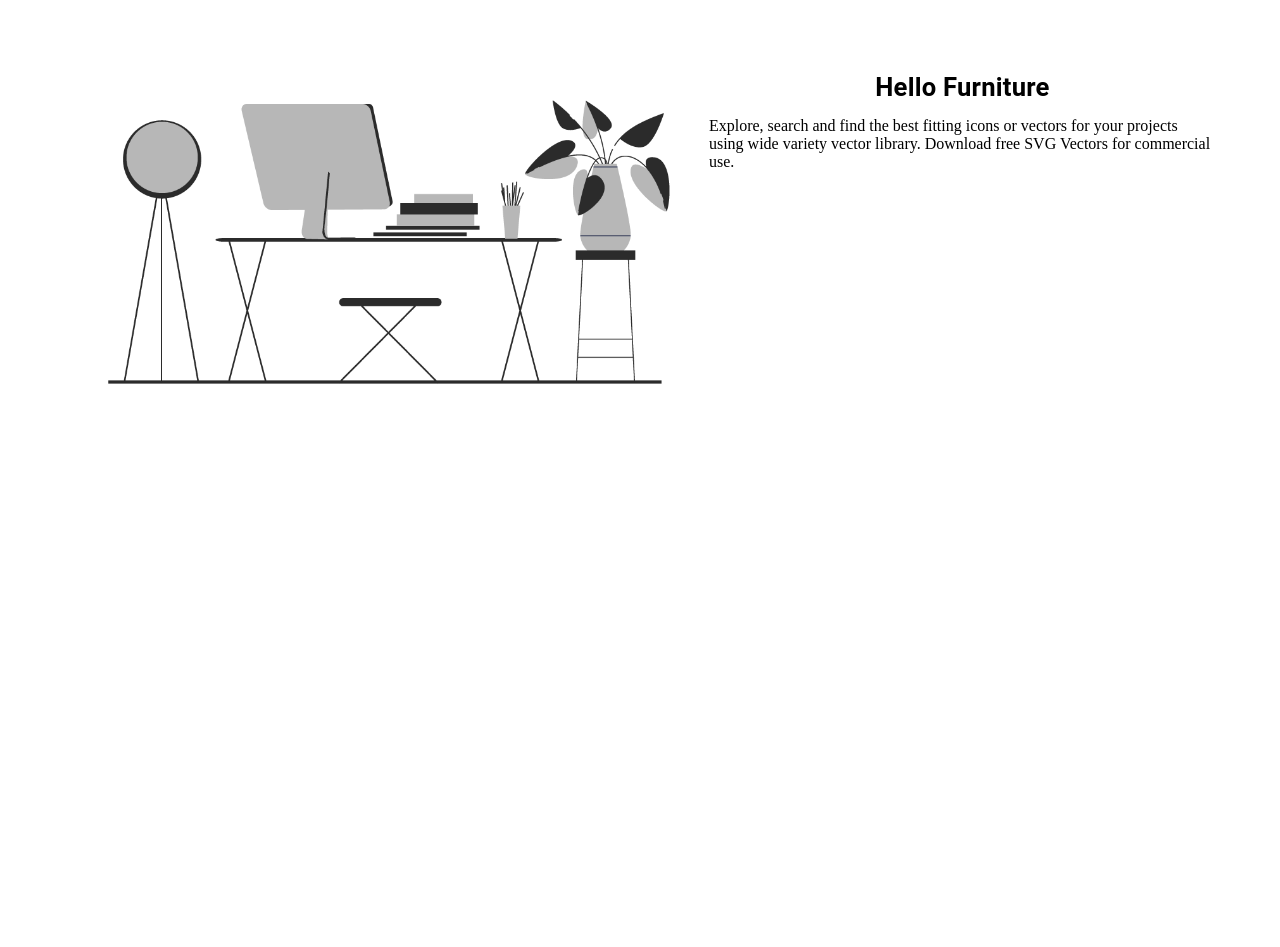
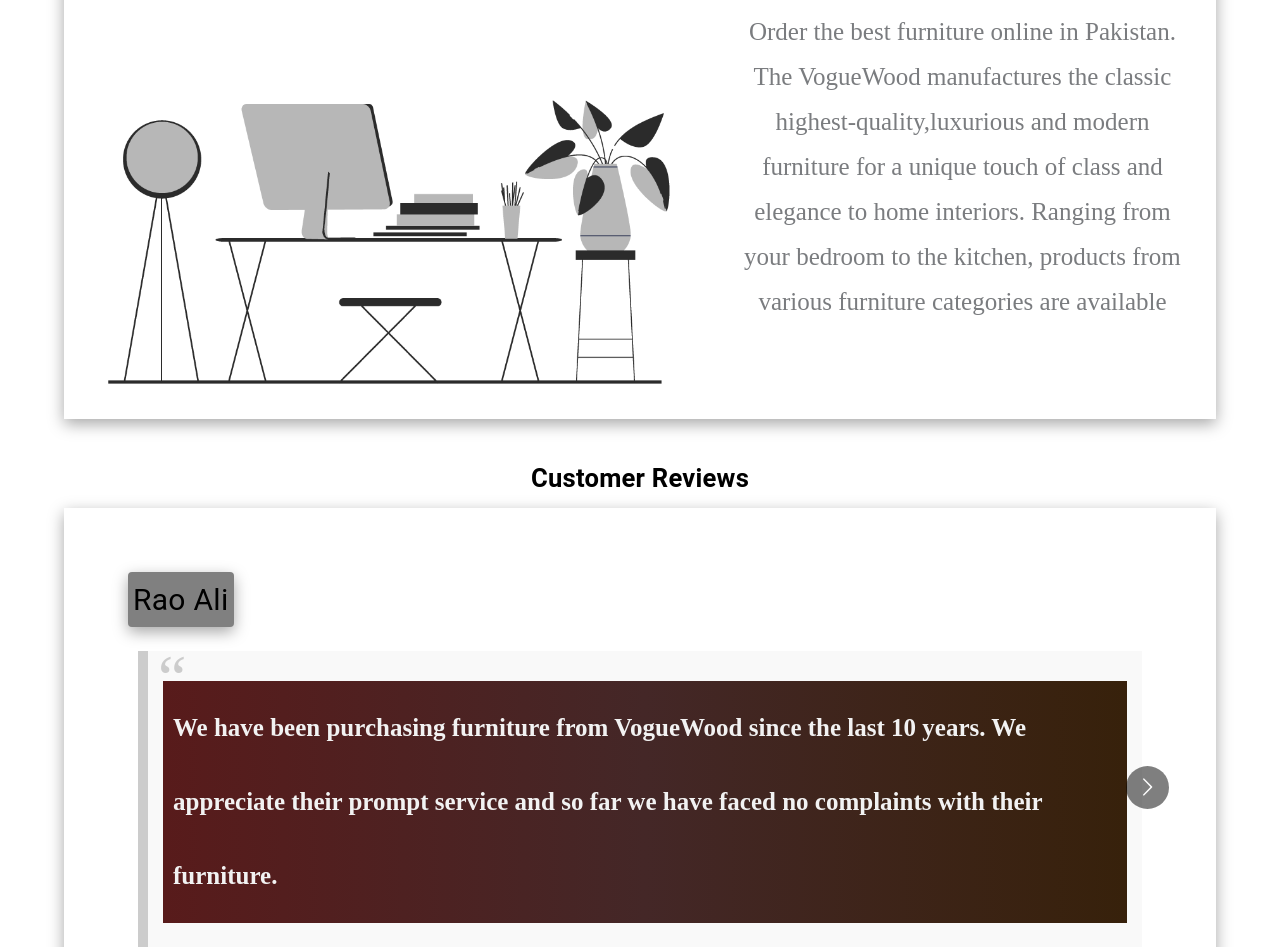
Before and after one commit to Suleman3015/abdulrehman-furniture, a React (Create React App) app: page / in a window 1280 px wide. Shown: the part 825-1772 px from the top of the page. Before the commit the page ends 1324 px from the top, so only its background shows below. Built offline with nearby package versions, Linux system fonts and the light colour scheme.

Commit message:
sections update

```diff
--- a/package.json
+++ b/package.json
@@ -10,6 +10,7 @@
     "@testing-library/jest-dom": "^5.16.5",
     "@testing-library/react": "^13.4.0",
     "@testing-library/user-event": "^13.5.0",
+    "aos": "^2.3.4",
     "hero-slider": "^3.0.5",
     "react": "^18.2.0",
     "react-dom": "^18.2.0",
--- a/src/App.js
+++ b/src/App.js
@@ -3,13 +3,17 @@
 import Layout from "./components/layout/layout"
 import Categories from "./components/categoriesGallery/categories"
 import Section from './components/section/section';
+import Feedback from './components/feedback/feedback';
 
 function App() {
+
   return (
     <Layout>
     <Hero/>
     <Categories />
     <Section/>
+    <Feedback/>
+
     </Layout>
 
   );
--- /dev/null
+++ b/src/components/feedback/feedback.css
@@ -0,0 +1,59 @@
+.feedbackMain{
+    width: 100%;
+    margin-top: 40px;
+
+}
+
+.feedbackSemiMain{
+    width: 90%;
+    margin: auto;
+    box-shadow: rgba(0, 0, 0, 0.35) 0px 5px 15px;
+}
+
+.feedback{
+    padding: 5vw;
+    display: flex;
+    flex-direction: column;
+    justify-content: space-between;
+
+}
+
+.feedbackTypo{
+    color: #f2f2f2;
+   background: linear-gradient(90deg, rgba(88,27,27,1) 0%, rgba(68,39,39,1) 50%, rgba(55,33,11,1) 100%);
+     font-size: 25px;
+     line-height: 74px;
+     font-weight: 700;
+      margin: 0 5px 24px;
+      float: left;
+      padding: 10px;
+      margin: 0 5px 24px;
+      font-family: 'Libre Baskerville', serif;
+}
+
+
+.quote{
+    background: #f9f9f9;
+  border-left: 10px solid #ccc;
+  margin: 1.5em 10px;
+  padding: 0.5em 10px;
+  quotes: "\201C""\201D""\2018""\2019";
+}
+
+.quote:before {
+    color: #ccc;
+    content: open-quote;
+    font-size: 4em;
+    line-height: 0.1em;
+    margin-right: 0.25em;
+    vertical-align: -0.4em;
+  }
+
+
+  @media only  screen and (max-width:800px){
+
+    .feedbackTypo{
+        font-size: 15px;
+        line-height: 40px;
+    }
+}
--- /dev/null
+++ b/src/components/feedback/feedback.js
@@ -0,0 +1,184 @@
+import React,{useEffect} from "react";
+import { Typography } from "@mui/material";
+import "./feedback.css";
+import Rating from "@mui/material/Rating";
+import Carousel from "react-multi-carousel";
+import "react-multi-carousel/lib/styles.css";
+import useMediaQuery from "@mui/material/useMediaQuery";
+import Aos from "aos";
+import "aos/dist/aos.css";
+
+function Feedback() {
+  const matches = useMediaQuery("(max-width:600px)");
+
+  useEffect(() => {
+    Aos.init({ duration: 2000 });
+  }, []);
+
+  const responsive = {
+    superLargeDesktop: {
+      // the naming can be any, depends on you.
+      breakpoint: { max: 4000, min: 3000 },
+      items: 1,
+    },
+    desktop: {
+      breakpoint: { max: 3000, min: 1024 },
+      items: 1,
+    },
+    tablet: {
+      breakpoint: { max: 1024, min: 464 },
+      items: 1,
+    },
+    mobile: {
+      breakpoint: { max: 464, min: 0 },
+      items: 1,
+    },
+  };
+  return (
+    <div  className="feedbackMain">
+      <Typography
+      data-aos="fade-up"
+      data-aos-duration="1000"
+        style={{
+          fontSize: matches === true ? "5vw" : "2vw",
+          // marginBottom:"10px",
+          fontWeight: "600",
+          margin: "auto auto 10px auto",
+          textAlign:"center"
+        }}
+        className="mainTypo"
+      >
+        Customer Reviews
+      </Typography>
+      <div className="feedbackSemiMain">
+        <Carousel responsive={responsive}>
+          <div data-aos="fade-left" className="feedback">
+            <Typography
+              style={{
+                fontSize: matches === true ? "20px" : "30px",
+                fontWeight: "normal",
+                lineHeight: "45px",
+                // textShadow: "0 1px 1px #fff",
+                // fontFamily: "Quicksand, sans-serif",
+                background:"gray",
+                width:"fit-content",
+                padding:"5px",
+                borderRadius:"4px",
+                boxShadow: "rgba(0, 0, 0, 0.35) 0px 5px 15px"
+              }}
+            >
+
+              Rao Ali
+            </Typography>
+            <blockquote
+              className="quote"
+              cite="https://www.huxley.net/bnw/four.html"
+            >
+              <p className="feedbackTypo">
+                We have been purchasing furniture from VogueWood since the last
+                10 years. We appreciate their prompt service and so far we have
+                faced no complaints with their furniture.
+              </p>
+            </blockquote>
+            <Rating name="read-only" value={5} readOnly />
+          </div>
+
+          <div className="feedback">
+            <Typography
+              style={{
+                fontSize: matches === true ? "20px" : "30px",
+                fontWeight: "normal",
+                lineHeight: "45px",
+                // textShadow: "0 1px 1px #fff",
+                // fontFamily: "Quicksand, sans-serif",
+                background:"gray",
+                width:"fit-content",
+                padding:"5px",
+                borderRadius:"4px",
+                boxShadow: "rgba(0, 0, 0, 0.35) 0px 5px 15px"
+              }}
+            >
+              {" "}
+              Suleman ahmed
+            </Typography>
+            <blockquote
+              className="quote"
+              cite="https://www.huxley.net/bnw/four.html"
+            >
+              <p className="feedbackTypo">
+                We have been purchasing furniture from VogueWood since the last
+                10 years. We appreciate their prompt service and so far we have
+                faced no complaints with their furniture.
+              </p>
+            </blockquote>
+            <Rating name="read-only" value={4} readOnly />
+          </div>
+
+          <div className="feedback">
+            <Typography
+              style={{
+                fontSize: matches === true ? "20px" : "30px",
+                fontWeight: "normal",
+                lineHeight: "45px",
+                // textShadow: "0 1px 1px #fff",
+                // fontFamily: "Quicksand, sans-serif",
+                background:"gray",
+                width:"fit-content",
+                padding:"5px",
+                borderRadius:"4px",
+                boxShadow: "rgba(0, 0, 0, 0.35) 0px 5px 15px"
+              }}
+            >
+              {" "}
+              Abdul Rehman
+            </Typography>
+            <blockquote
+              className="quote"
+              cite="https://www.huxley.net/bnw/four.html"
+            >
+              <p className="feedbackTypo">
+                We have been purchasing furniture from VogueWood since the last
+                10 years. We appreciate their prompt service and so far we have
+                faced no complaints with their furniture.
+              </p>
+            </blockquote>
+            <Rating name="read-only" value={4} readOnly />
+          </div>
+
+          <div className="feedback">
+            <Typography
+              style={{
+                fontSize: matches === true ? "20px" : "30px",
+                fontWeight: "normal",
+                lineHeight: "45px",
+                // textShadow: "0 1px 1px #fff",
+                // fontFamily: "Quicksand, sans-serif",
+                background:"gray",
+                width:"fit-content",
+                padding:"5px",
+                borderRadius:"4px",
+                boxShadow: "rgba(0, 0, 0, 0.35) 0px 5px 15px"
+              }}
+            >
+              {" "}
+              Waleed Fahmid
+            </Typography>
+            <blockquote
+              className="quote"
+              cite="https://www.huxley.net/bnw/four.html"
+            >
+              <p className="feedbackTypo">
+                We have been purchasing furniture from VogueWood since the last
+                10 years. We appreciate their prompt service and so far we have
+                faced no complaints with their furniture.
+              </p>
+            </blockquote>
+            <Rating name="read-only" value={5} readOnly />
+          </div>
+        </Carousel>
+      </div>
+    </div>
+  );
+}
+
+export default Feedback;
--- a/src/components/layout/layout.css
+++ b/src/components/layout/layout.css
@@ -11,6 +11,6 @@
 @media only  screen and (max-width:500px){
 
     .svg{
-        bottom: 8vw;
+        bottom: 10vw;
     }
 }
--- a/src/components/layout/layout.js
+++ b/src/components/layout/layout.js
@@ -4,15 +4,16 @@
 import "./layout.css"
 import useMediaQuery from '@mui/material/useMediaQuery';
 
+function Layout({children}) {
 
-function Layout({children}) {
+
   const matches = useMediaQuery('(max-width:500px)');
   return (
     <div>
         <Navbar/>
         {children}
         <div className='svg'>
-        <img style={{marginRight:"2vw"}} height={matches === true ? 40 : 80} src={Whatsapp} />
+        <img alt="vogue wood"  style={{marginRight: matches === true ? "3vw" :"1vw"}} height={matches === true ? 40 : 50} src={Whatsapp} />
         </div>
         {/* <Whatsapp/> */}
     </div>
--- a/src/components/section/section.css
+++ b/src/components/section/section.css
@@ -22,6 +22,7 @@
     align-items: center;
     margin: auto;
     width: 90%;
+    box-shadow: rgba(0, 0, 0, 0.35) 0px 5px 15px;
 }
 
 .typoSection{
@@ -29,16 +30,45 @@
     flex-direction: column;
     justify-content: center;
     width: 50%;
+    padding: 2vw;
+    text-align: center;
 }
 
-@media only  screen and (max-width:800px){
+.para{
+    color: #7a7c7f;
+    font-size: 25px;
+    font-family: "Libre Baskerville", serif;
+    line-height: 45px;
+    text-align: center;
+    text-shadow: 0 1px 1px #fff;
+    padding-top: 20px;
+}
+
+/* @media only  screen and (max-width:1100px){
+    .typoSection{
+        padding: 2vw;
+    }
+} */
+
+@media only  screen and (max-width:1000px){
 
     .semiMain{
         flex-direction: column;
     }
     .typoSection{
-        margin-top: 5vw;
+        margin-top: 0vw;
         text-align: center;
         width: 100%;
+        margin-bottom: 5vw;
+        padding: 3vw;
+    }
+    .para{
+        color: #7a7c7f;
+        font-size: 15px;
+        font-family: "Libre Baskerville", serif;
+        line-height: 30px;
+        text-align: center;
+        text-shadow: 0 1px 1px #fff;
+        padding-top: 20px;
     }
 }
--- a/src/components/section/section.js
+++ b/src/components/section/section.js
@@ -1,33 +1,52 @@
-import React from 'react'
-import Fur from "../../content/fur.png"
-import { Typography } from "@mui/material"
-import "./section.css"
-import useMediaQuery from '@mui/material/useMediaQuery';
+import React, { useEffect } from "react";
+import Fur from "../../content/fur.png";
+import { Typography } from "@mui/material";
+import "./section.css";
+import useMediaQuery from "@mui/material/useMediaQuery";
+import Aos from "aos";
+import "aos/dist/aos.css";
 
 function Section() {
-    const matches = useMediaQuery('(max-width:800px)');
+  const matches = useMediaQuery("(max-width:800px)");
+  useEffect(() => {
+    Aos.init({ duration: 3000 });
+  }, []);
   return (
-    <div style={{
-    }} className='mainSection'>
-        <div className='semiMain'>
-            <img height={matches === true ? 300 : 600} src={Fur}/>
-            <div className='typoSection'>
+    <div data-aos="zoom-in-up" style={{}} className="mainSection">
+      <div className="semiMain">
+        <img
+          data-aos="fade-right"
+          height={matches === true ? 300 : 600}
+          src={Fur}
+          alt="vogue wood"
+        />
+        <div data-aos="fade-left" className="typoSection">
           <Typography
             style={{
-                        fontSize: matches === true ? "5vw" : "2vw" ,
+              fontSize: matches === true ? "5vw" : "2vw",
               // marginBottom:"10px",
-                        fontWeight:"600",
-                        margin:"auto auto 10px auto"
+              fontWeight: "600",
+              margin: "auto auto 10px auto",
+              fontFamily: "Libre Baskerville,serif",
+              lineHeight: "45px",
+              textAlign: "center",
+              textShadow: "0 1px 1px #fff",
+              paddingTop: "20px",
             }}
           >
-                    Hello Furniture
+            The VogueWood
           </Typography>
-                <p>Explore, search and find the best fitting icons or vectors for your projects using wide variety vector library. Download free SVG Vectors for commercial use.</p>
-
+          <p className="para">
+            Order the best furniture online in Pakistan. The VogueWood
+            manufactures the classic highest-quality,luxurious and modern
+            furniture for a unique touch of class and elegance to home
+            interiors. Ranging from your bedroom to the kitchen, products from
+            various furniture categories are available
+          </p>
         </div>
       </div>
     </div>
-  )
+  );
 }
 
-export default Section
+export default Section;
```
Also changed, not shown: src/components/categoriesGallery/categories.js (+15 -12 lines), 1 other file (tests, documents, lock files or other folders). Lines whose indentation alone changed are shown as unchanged.
